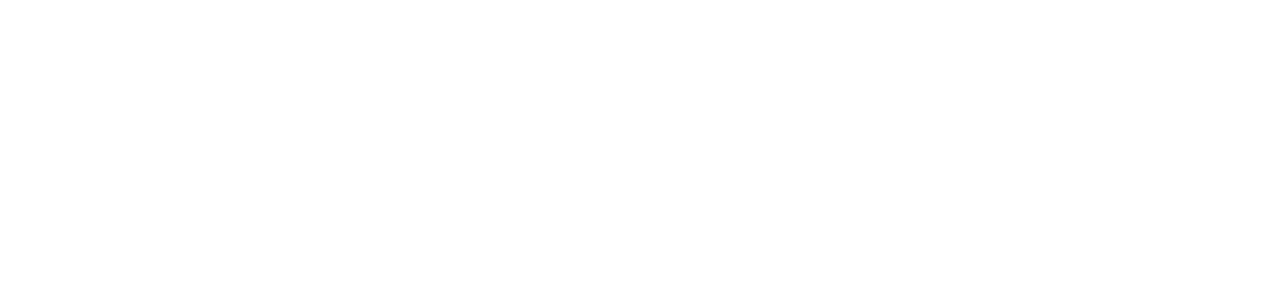
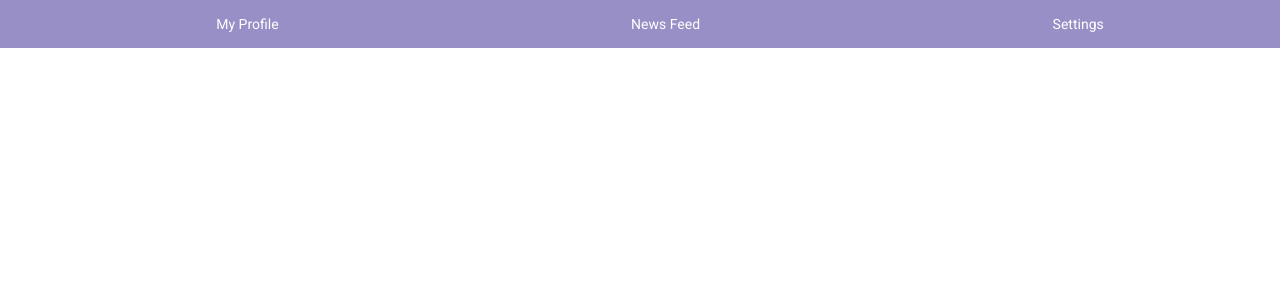
Before and after one commit to haiexcd/SocialApp, an Angular app: page /home in a window 1280 px wide. Before the commit this address led to /. Shown: the top 300 px of the page. Built offline with nearby package versions, Linux system fonts and the light colour scheme.

Commit message:
added navbar to homepage

```diff
--- a/src/app/app-routing.module.ts
+++ b/src/app/app-routing.module.ts
@@ -7,7 +7,10 @@
   },
   { path: 'register',
   loadChildren: () => import('./features/register-page/register-page.module').then(m => m.RegisterPageModule)
-},
+  },
+  { path: 'home',
+  loadChildren: () => import('./features/home-page/home-page.module').then(m => m.HomePageModule)
+  },
 ];
 
 @NgModule({
--- a/src/app/app.module.ts
+++ b/src/app/app.module.ts
@@ -11,6 +11,7 @@
 
 import { HttpClientModule } from '@angular/common/http';
 import { RegisterPageModule } from './features/register-page/register-page.module';
+import { HomePageModule } from './features/home-page/home-page.module';
 
 
 @NgModule({
@@ -24,6 +25,7 @@
 
     LoginPageModule,
     RegisterPageModule,
+    HomePageModule,
     SharedModule,
     BrowserAnimationsModule,
 
--- /dev/null
+++ b/src/app/features/home-page/home/home.component.html
@@ -0,0 +1,3 @@
+<div class="newsfeed">
+    <app-navbar></app-navbar>
+</div>
--- /dev/null
+++ b/src/app/features/home-page/home/home.component.sass
@@ -0,0 +1,20 @@
+@import "../../../../styles.sass"
+.navbar
+    position: sticky
+    bottom: 0
+    width: 100%
+
+.flex-container
+    margin: 0
+    height: 6vh
+    line-height: 6vh
+
+    background-color: $dark
+    color: white
+
+    display: flex
+    justify-content: space-around
+    list-style-type: none
+
+li
+    border-color: white
--- /dev/null
+++ b/src/app/features/home-page/home/home.component.ts
@@ -0,0 +1,15 @@
+import { Component, OnInit } from '@angular/core';
+
+@Component({
+  selector: 'app-home',
+  templateUrl: './home.component.html',
+  styleUrls: ['./home.component.sass']
+})
+export class HomeComponent implements OnInit {
+
+  constructor() { }
+
+  ngOnInit(): void {
+  }
+
+}
--- /dev/null
+++ b/src/app/shared/navbar/navbar.component.html
@@ -0,0 +1,7 @@
+<nav class="navbar">
+    <ul class="flex-container">
+        <li routerLink = "/profile">My Profile</li>
+        <li routerLink = "/home">News Feed</li>
+        <li routerLink = "/settings">Settings</li>
+    </ul>
+</nav>
--- /dev/null
+++ b/src/app/shared/navbar/navbar.component.sass
@@ -0,0 +1,20 @@
+@import "../../../styles.sass"
+.navbar
+    position: sticky
+    bottom: 0
+    width: 100%
+
+.flex-container
+    margin: 0
+    height: 6vh
+    line-height: 6vh
+
+    background-color: $dark
+    color: white
+
+    display: flex
+    justify-content: space-around
+    list-style-type: none
+
+li
+    border-color: white
--- /dev/null
+++ b/src/app/shared/navbar/navbar.component.ts
@@ -0,0 +1,15 @@
+import { Component, OnInit } from '@angular/core';
+
+@Component({
+  selector: 'app-navbar',
+  templateUrl: './navbar.component.html',
+  styleUrls: ['./navbar.component.sass']
+})
+export class NavbarComponent implements OnInit {
+
+  constructor() { }
+
+  ngOnInit(): void {
+  }
+
+}
--- a/src/app/shared/shared.module.ts
+++ b/src/app/shared/shared.module.ts
@@ -3,11 +3,14 @@
 
 import { SharedRoutingModule } from './shared-routing.module';
 import { AutohideDirective } from './directives/autohide.directive';
+import { NavbarComponent } from './navbar/navbar.component';
+
 
 
 @NgModule({
   declarations: [
-    AutohideDirective
+    AutohideDirective,
+    NavbarComponent
   ],
   imports: [
     CommonModule,
@@ -15,6 +18,7 @@
   ],
   exports: [
     AutohideDirective,
+    NavbarComponent
   ]
 })
 export class SharedModule { }
```
Also changed, not shown: src/app/features/home-page/home-page-routing.module.ts (added, +13 -0 lines), src/app/features/home-page/home-page.module.ts (added, +19 -0 lines), 2 other files (tests, documents, lock files or other folders).
